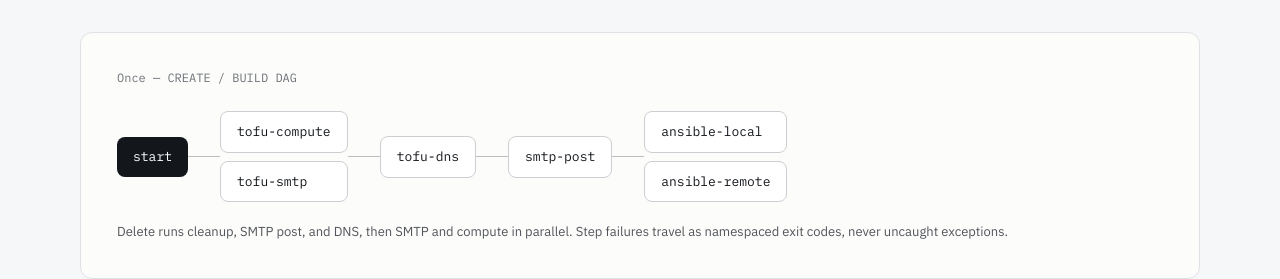
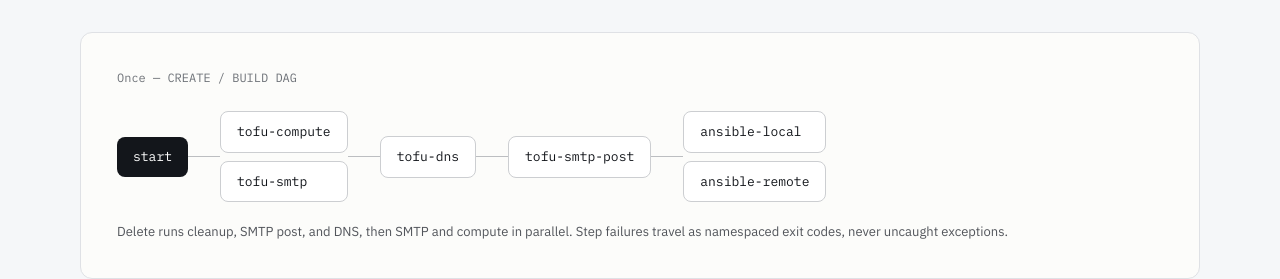
Before and after one commit to bigconfig-ai/once-bigconfig, an Astro site: page / in a window 1280 px wide. Shown: the part 2460-2739 px from the top of the page. Built offline with nearby package versions, Linux system fonts and the light colour scheme; Astro itself is replaced by a stand-in of ours.

Commit message:
Rename the diagram's smtp-post node to tofu-smtp-post
Matches the actual stage name in the six-stage create pipeline
(tofu, tofu-smtp, tofu-dns, tofu-smtp-post, ansible-local, ansible), so
the diagram stops using an abbreviation the codebase does not.

The prose below the diagram still reads "SMTP post" as an English phrase
rather than a stage name; that is left alone.

Co-Authored-By: Claude Opus 5 <noreply@anthropic.com>
Claude-Session: https://claude.ai/code/session_01WkbFYgYkSesHw2ksJ4wvE5

```diff
--- a/src/pages/index.astro
+++ b/src/pages/index.astro
@@ -655,7 +655,7 @@ const description =
               <div class="dag-edge" style="width:32px; height:1px; background:oklch(80% 0.005 260);"></div>
               <div style="background:white; border:1px solid oklch(85% 0.005 260); padding:10px 16px; border-radius:8px;">tofu-dns</div>
               <div class="dag-edge" style="width:32px; height:1px; background:oklch(80% 0.005 260);"></div>
-              <div style="background:white; border:1px solid oklch(85% 0.005 260); padding:10px 16px; border-radius:8px;">smtp-post</div>
+              <div style="background:white; border:1px solid oklch(85% 0.005 260); padding:10px 16px; border-radius:8px;">tofu-smtp-post</div>
               <div class="dag-edge" style="width:32px; height:1px; background:oklch(80% 0.005 260);"></div>
               <div class="dag-group" style="display:flex; flex-direction:column; gap:8px;">
                 <div style="background:white; border:1px solid oklch(85% 0.005 260); padding:10px 16px; border-radius:8px;">ansible-local</div>
```
